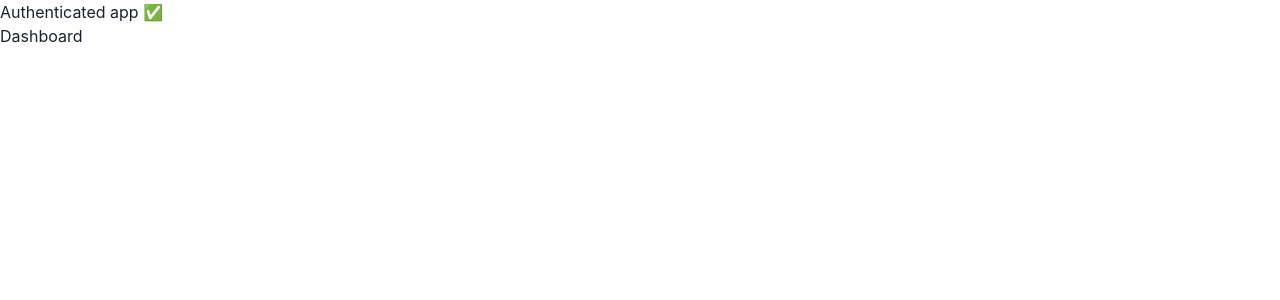
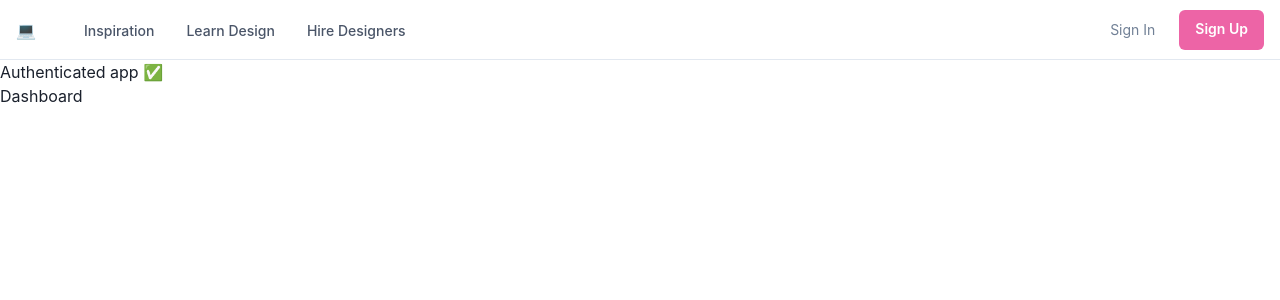
Before and after one commit to masvelio/Devbook, a React (Create React App) app: page /dashboard in a window 1280 px wide. Shown: the top 300 px of the page. Built offline with nearby package versions, Linux system fonts and the light colour scheme.

Commit message:
Add navigation component

```diff
--- a/package.json
+++ b/package.json
@@ -3,6 +3,7 @@
   "version": "0.1.0",
   "private": true,
   "dependencies": {
+    "@chakra-ui/icons": "^1.0.13",
     "@chakra-ui/react": "^1.0.0",
     "@emotion/react": "^11.0.0",
     "@emotion/styled": "^11.0.0",
--- a/src/AuthenticatedApp.tsx
+++ b/src/AuthenticatedApp.tsx
@@ -1,11 +1,14 @@
 import * as React from 'react';
 import { Switch, Route } from 'react-router-dom';
+
+import Navigation from './components/Navigation/Navigation';
 
 const Nav = () => <h1>NAV</h1>;
 const Dashboard = () => <h1>Dashboard</h1>;
 
 const AuthenticatedApp = () => (
   <>
+    <Navigation />
     <h1>Authenticated app ✅</h1>
     <Switch>
       <Route exact path="/nav" component={Nav} />
--- /dev/null
+++ b/src/components/Navigation/DesktopNav.tsx
@@ -0,0 +1,37 @@
+import * as React from 'react';
+import { Box, Link, Popover, PopoverTrigger, Stack } from '@chakra-ui/react';
+
+import NAV_ITEMS from '../../utils/constants/navItems';
+import { NavItem } from '../../types';
+
+const DesktopNavLink = ({ label, href }: NavItem) => (
+  <Link
+    p={2}
+    href={href ?? '#'}
+    fontSize="sm"
+    fontWeight={500}
+    color="gray.600"
+    _hover={{
+      textDecoration: 'none',
+      color: 'gray.800',
+    }}
+  >
+    {label}
+  </Link>
+);
+
+const DesktopNav = () => (
+  <Stack direction="row" spacing={4}>
+    {NAV_ITEMS.map((navItem) => (
+      <Box key={navItem.label}>
+        <Popover trigger="hover" placement="bottom-start">
+          <PopoverTrigger>
+            <DesktopNavLink {...navItem} />
+          </PopoverTrigger>
+        </Popover>
+      </Box>
+    ))}
+  </Stack>
+);
+
+export default DesktopNav;
--- /dev/null
+++ b/src/components/Navigation/MobileNav.tsx
@@ -0,0 +1,34 @@
+import * as React from 'react';
+import { Flex, Link, Stack, Text } from '@chakra-ui/react';
+
+import { NavItem } from '../../types';
+import NAV_ITEMS from '../../utils/constants/navItems';
+
+const MobileNavItem = ({ label, href }: NavItem) => (
+  <Stack spacing={4}>
+    <Flex
+      py={2}
+      as={Link}
+      href={href ?? '#'}
+      justify="space-between"
+      align="center"
+      _hover={{
+        textDecoration: 'none',
+      }}
+    >
+      <Text fontWeight={600} color="gray.600">
+        {label}
+      </Text>
+    </Flex>
+  </Stack>
+);
+
+const MobileNav = () => (
+  <Stack bg="white" p={4} display={{ md: 'none' }}>
+    {NAV_ITEMS.map((navItem) => (
+      <MobileNavItem key={navItem.label} {...navItem} />
+    ))}
+  </Stack>
+);
+
+export default MobileNav;
--- /dev/null
+++ b/src/components/Navigation/Navigation.tsx
@@ -0,0 +1,93 @@
+import * as React from 'react';
+import {
+  Box,
+  Flex,
+  Text,
+  IconButton,
+  Button,
+  Stack,
+  Collapse,
+  useBreakpointValue,
+  useDisclosure,
+} from '@chakra-ui/react';
+import { HamburgerIcon, CloseIcon } from '@chakra-ui/icons';
+import DesktopNav from './DesktopNav';
+import MobileNav from './MobileNav';
+
+const Navigation = () => {
+  const { isOpen, onToggle } = useDisclosure();
+
+  return (
+    <Box>
+      <Flex
+        bg="white"
+        color="gray.600"
+        minH="60px"
+        py={{ base: 2 }}
+        px={{ base: 4 }}
+        borderBottom={1}
+        borderStyle="solid"
+        borderColor="gray.200"
+        align="center"
+      >
+        <Flex
+          flex={{ base: 1, md: 'auto' }}
+          ml={{ base: -2 }}
+          display={{ base: 'flex', md: 'none' }}
+        >
+          <IconButton
+            onClick={onToggle}
+            icon={
+              isOpen ? <CloseIcon w={3} h={3} /> : <HamburgerIcon w={5} h={5} />
+            }
+            variant="ghost"
+            aria-label="Toggle Navigation"
+          />
+        </Flex>
+        <Flex flex={{ base: 1 }} justify={{ base: 'center', md: 'start' }}>
+          <Text
+            textAlign={useBreakpointValue({ base: 'center', md: 'left' })}
+            fontFamily="heading"
+            color="gray.800"
+          >
+            💻
+          </Text>
+
+          <Flex display={{ base: 'none', md: 'flex' }} ml={10}>
+            <DesktopNav />
+          </Flex>
+        </Flex>
+
+        <Stack
+          flex={{ base: 1, md: 0 }}
+          justify="flex-end"
+          direction="row"
+          spacing={6}
+        >
+          <Button as="a" fontSize="sm" fontWeight={400} variant="link" href="#">
+            Sign In
+          </Button>
+          <Button
+            display={{ base: 'none', md: 'inline-flex' }}
+            fontSize="sm"
+            fontWeight={600}
+            color="white"
+            bg="pink.400"
+            href="#"
+            _hover={{
+              bg: 'pink.300',
+            }}
+          >
+            Sign Up
+          </Button>
+        </Stack>
+      </Flex>
+
+      <Collapse in={isOpen} animateOpacity>
+        <MobileNav />
+      </Collapse>
+    </Box>
+  );
+};
+
+export default Navigation;
--- /dev/null
+++ b/src/types.ts
@@ -0,0 +1,4 @@
+export interface NavItem {
+  label: string;
+  href: string;
+}
--- /dev/null
+++ b/src/utils/constants/navItems.ts
@@ -0,0 +1,18 @@
+import { NavItem } from '../../types';
+
+const NAV_ITEMS: Array<NavItem> = [
+  {
+    label: 'Inspiration',
+    href: '#',
+  },
+  {
+    label: 'Learn Design',
+    href: '#',
+  },
+  {
+    label: 'Hire Designers',
+    href: '#',
+  },
+];
+
+export default NAV_ITEMS;
```
Also changed, not shown: 1 other file (tests, documents, lock files or other folders). Lines whose indentation alone changed are shown as unchanged.
